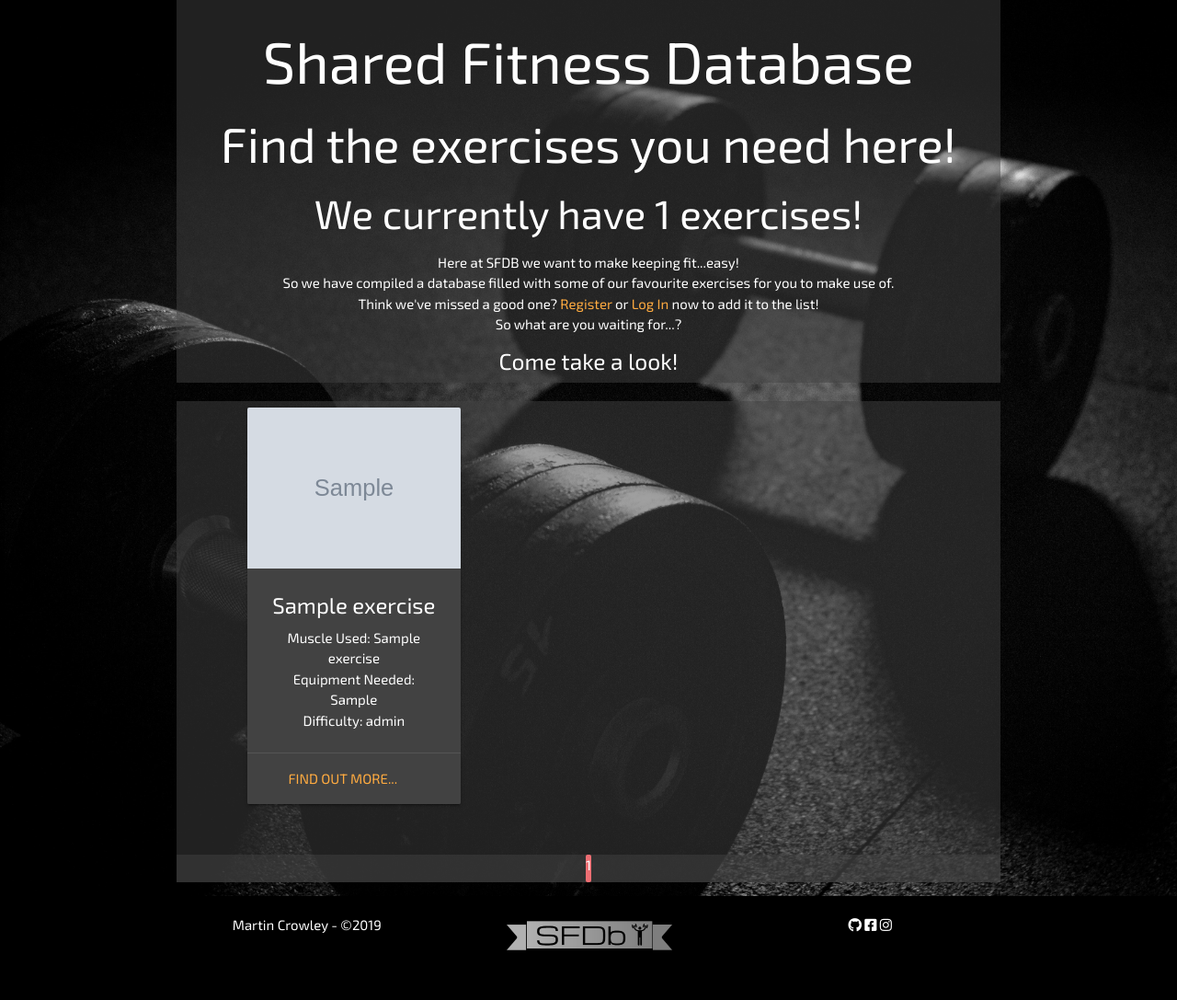
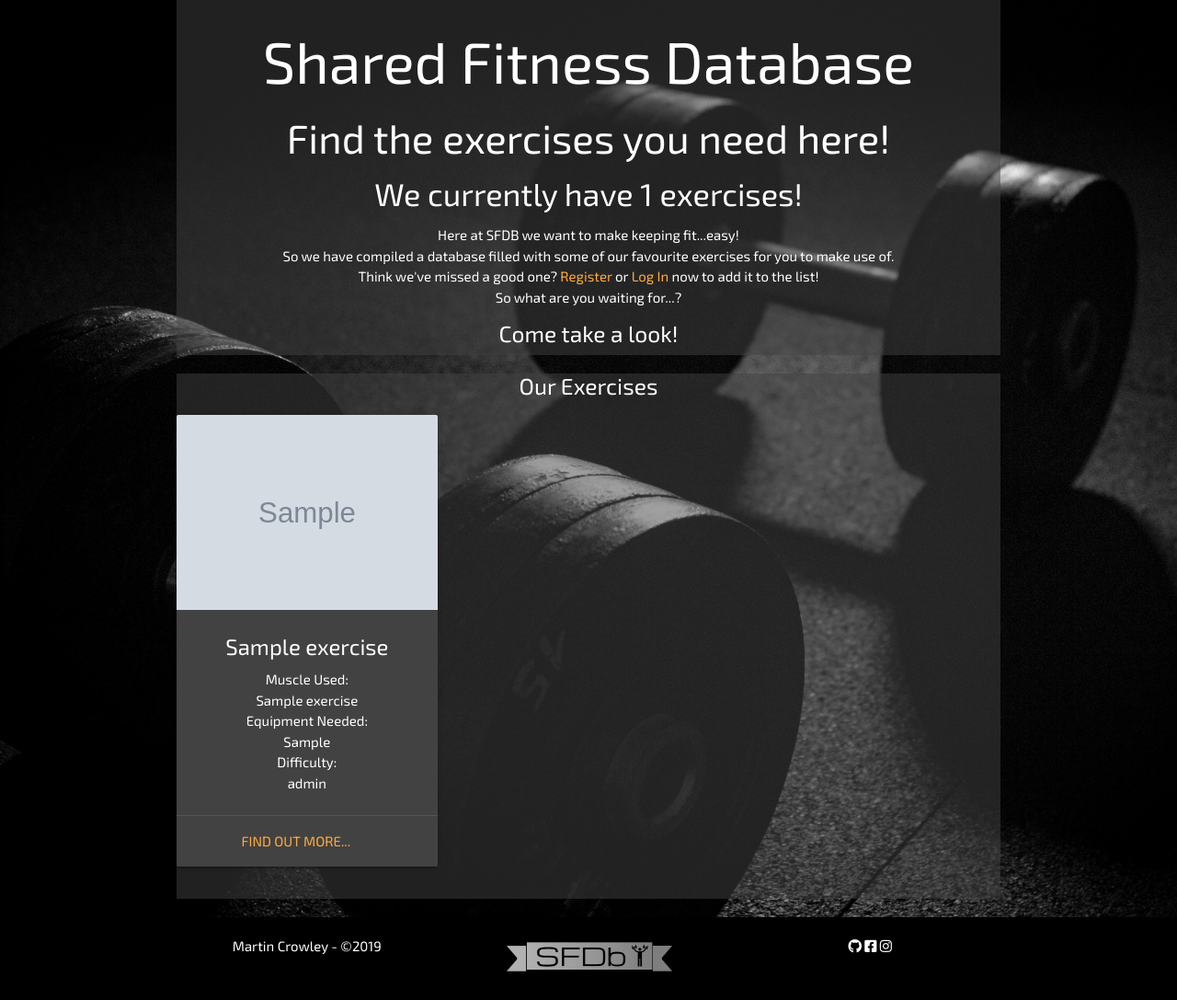
Before and after one commit to Code-Institute-Submissions/shared_fitness_database, a Flask app: page / in a window 1280 px wide. Shown: the part 64-1151 px from the top of the page at 92% size. Before the commit the page ends 1097 px from the top, so only its background shows below. Run offline with Flask 2, Linux system fonts and the light colour scheme; grey boxes marked "Sample" are stand-in pictures; a database or web service that is not in the repository returns one stand-in record (values such as "Sample title"); some libraries are stand-ins or nearby versions.

Commit message:
Used custom styling to add padding so that the content would wrap slightly sooner and wouldnt touch the edges of the column. Also changed the headings using the highlight class, which has made them visually appealing and is aimed towards good ux

```diff
--- a/templates/index.html
+++ b/templates/index.html
@@ -4,14 +4,14 @@
 <section class="page-container">
     <div class="row">
         <div class="col s12 intro center-align">
-            <h1>Shared Fitness Database</h1>
+            <h1 class="show-required">Shared Fitness Database</h1>
             {% if 'username' in session %}
-                <h2>Welcome back {{ session['username'] }}, lets get training!</h2>
+                <h3>Welcome back {{ session['username'] }}, lets get training!</h3>
             {% else %}
-                <h2>Find the exercises you need here!</h2>
+                <h3>Find the exercises you need here!</h3>
             {% endif %}
             <div class="intro hide-on-small-only">
-                <h3>We currently have <span> {{exercises.count()}} </span> exercises! </h3>
+                <h4>We currently have <span> {{exercises.count()}} </span> exercises! </h4>
                 {% if 'username' in session %}
                 <p>
                     Here at SFDB we want to make keeping fit...easy!<br>
@@ -33,8 +33,9 @@
     </div>
 </section>
 <section class="page-container">
+    <h5 class="center heading-spacer"><span class="highlight">Our Exercises</span></h5>
     <div class="row">
-        <div class="col offset-s1 s10 center">
+        <div class="col s12 center">
             <div class="row">
             {% for exercise in exercises %}
                 <div class="col s12 m6 l4">
@@ -42,14 +43,14 @@
                         <div class="card-image">
                           <img src="{{exercise.image_url}}" class="responsive-img">
                         </div>
-                        <div class="card-content center">
+                        <div class="card-content">
                             <span class="card-title">{{ exercise.exercise_name}}</span>
-                            <p>Muscle Used: <span>{{exercise.muscle_name}}</span></p>
-                            <p>Equipment Needed: <span>{{exercise.equipment_type}}</span></p>
-                            <p>Difficulty: <span>{{exercise.difficulty_level}}</span></p>
+                            <p class="card-field">Muscle Used: <br><span class="card-info">{{exercise.muscle_name}}</span></p>
+                            <p class="card-field">Equipment Needed: <br><span class="card-info">{{exercise.equipment_type}}</span></p>
+                            <p class="card-field">Difficulty: <br><span class="card-info">{{exercise.difficulty_level}}</span></p>
                         </div>
-                        <div class="card-action center">
-                            <a href="{{ url_for('exercise', exercise_id=exercise._id) }}" class="text_links">Find Out More...</a>
+                        <div class="card-action">
+                            <a href="{{ url_for('exercise', exercise_id=exercise._id) }}">Find Out More...</a>
                         </div>
                     </div>
                 </div>
@@ -60,11 +61,11 @@
     <!-- Help with the code below for the pagination bar was recieved from Spencer Barriball, my code institute mentor-->
     <div class="page-container center">
         <ul class="pagination">
-            {% for page_number in pages %}
-            {% if page_number == page %}
+            {% for page_number in home_pagination_pages %}
+            {% if page_number == home_pagination_page %}
             <li class="page-item active">{{ page_number }}</li>
             {% else %}
-            <li class="page-item"><a class="page-link" href="{{ url_for('index', page=page_number) }}">{{ page_number }}</a></li>
+            <li class="page-item"><a class="page-link" href="{{ url_for('index', home_pagination_page=page_number) }}">{{ page_number }}</a></li>
             {% endif %}
             {% endfor %}
         </ul>
```
